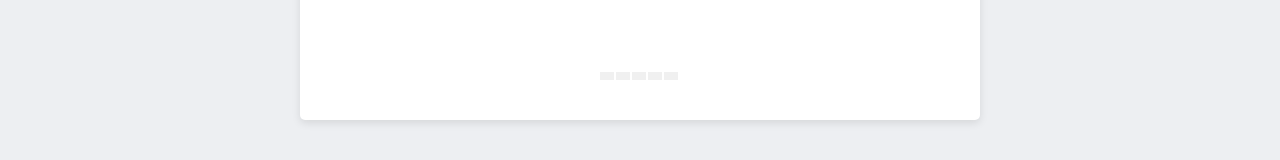
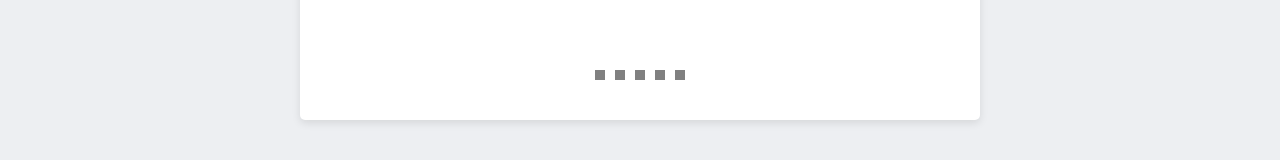
Before and after one commit to Vlad777mykola/easyway-client, a React (Vite) app: page /complete-test in a window 1280 px wide. Shown: the part 518-678 px from the top of the page. Built offline with nearby package versions, Linux system fonts and the light colour scheme.

Commit message:
feat(progress): make progress component

```diff
--- a/src/modules/showing-test/Pagination.tsx
+++ b/src/modules/showing-test/Pagination.tsx
@@ -2,9 +2,9 @@ import { Icon } from '@/ui-components/Icon';
 import { Button } from '@/ui-components/Button';
 import { CircleButton } from '@/ui-components/CircleButton';
 import { getRandomInteger } from '@/shared/utils/get-random-integer';
-import { Flex, Progress } from 'antd';
 
 import styles from './pagination.module.css';
+import { Progress } from '@/shared/components/progress';
 
 const STEP = {
 	PREV: 'prev',
@@ -67,15 +67,7 @@ export const Pagination = ({
 					))}
 				</div>
 			)}
-			{isRandom && (
-				<Flex gap="small" vertical>
-					<Progress
-						percent={+`${correctQuestions}0`}
-						steps={totalCountOfQuestions}
-						showInfo={false}
-					/>
-				</Flex>
-			)}
+			{isRandom && <Progress filledSteps={correctQuestions} totalSteps={totalCountOfQuestions} />}
 		</>
 	);
 };
--- /dev/null
+++ b/src/shared/components/progress/Progress.tsx
@@ -0,0 +1,25 @@
+import { classes } from '@/shared/utils/classes';
+import styles from './progress.module.css';
+
+type Props = {
+	filledSteps: number;
+	totalSteps: number;
+};
+
+export const Progress = ({ filledSteps, totalSteps }: Props) => {
+	console.log('FILLED STEPS', filledSteps);
+	console.log('TOTAL STEPS', totalSteps);
+
+	return (
+		<div className={styles.progress}>
+			{Array.from({ length: totalSteps }).map((_, index) => (
+				<div
+					key={index}
+					className={classes(styles.progressItem, {
+						[styles.filledPass]: index + 1 <= filledSteps,
+					})}
+				/>
+			))}
+		</div>
+	);
+};
--- /dev/null
+++ b/src/shared/components/progress/index.ts
@@ -0,0 +1 @@
+export { Progress } from './Progress';
--- /dev/null
+++ b/src/shared/components/progress/progress.module.css
@@ -0,0 +1,14 @@
+.progress {
+  display: flex;
+  gap: 10px;;
+}
+
+.progressItem {
+  width: 10px;
+  height: 10px;
+  background: grey;
+}
+
+.filledPass {
+  background: green;
+}
```
